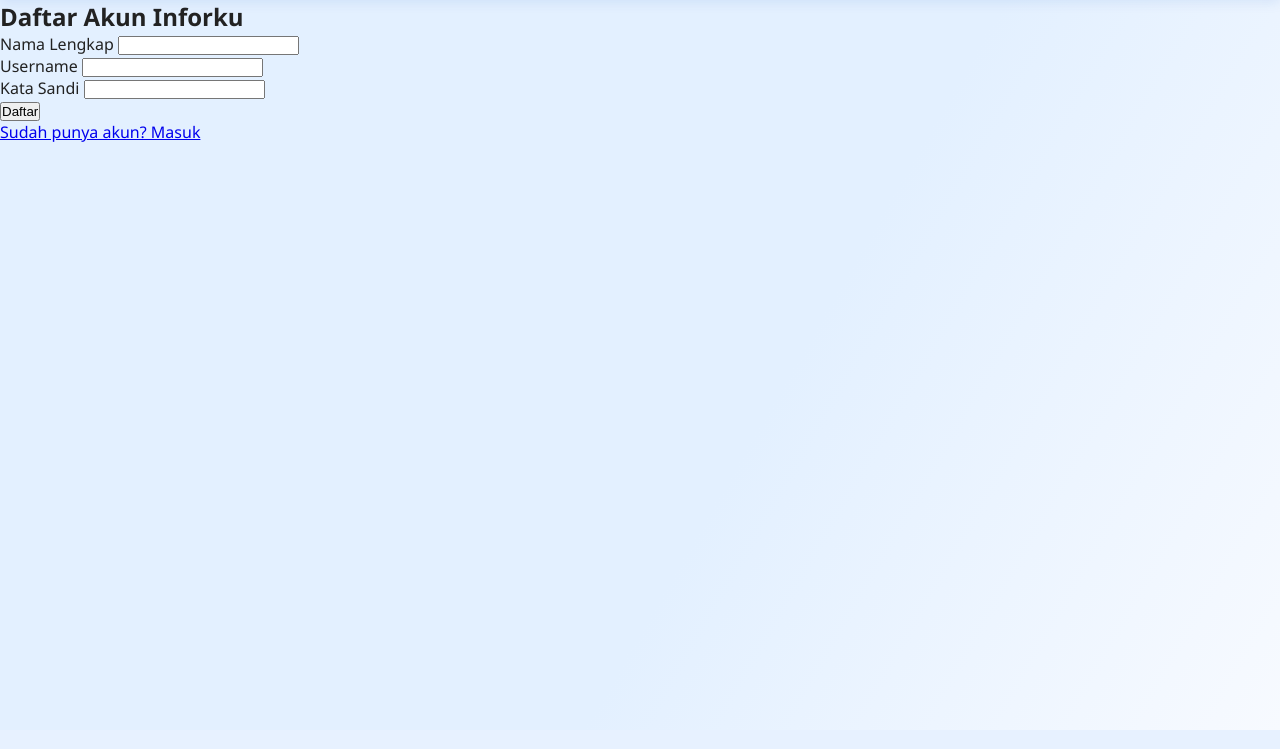
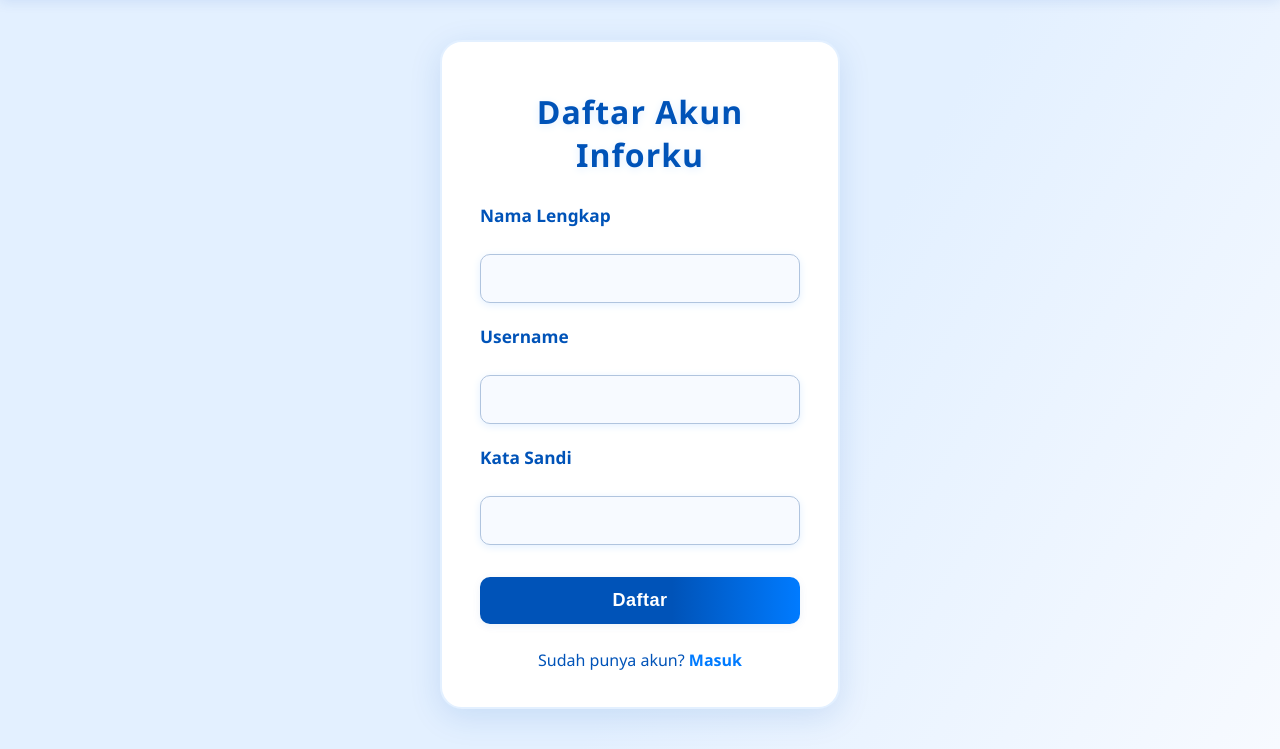
Before and after one commit to Peransss/UAS-Project--OOP-, a Flask app: page /register/ in a window 1280 px wide. Shown: the part 70-819 px from the top of the page. Run offline with Flask 3, Linux system fonts and the light colour scheme.

Commit message:
dah work smua

```diff
--- a/static/styles.css
+++ b/static/styles.css
@@ -674,90 +699,158 @@ body {
   animation: fadeInText 1.2s both;
 }
 
-/* RESPONSIVE DESIGN */
-@media (max-width: 900px) {
-  .fitur-list, .testimoni-list {
-    flex-direction: column;
-    align-items: center;
+/* LOGIN & REGISTER FORM */
+.auth-section {
+  display: flex;
+  justify-content: center;
+  align-items: center;
+  min-height: 80vh;
+  background: none;
+}
+
+.auth-card {
+  background: #fff;
+  border-radius: 22px;
+  box-shadow: 0 8px 32px rgba(0,83,184,0.13);
+  padding: 48px 38px 36px 38px;
+  max-width: 400px;
+  width: 100%;
+  margin: 40px auto;
+  animation: fadeIn 1s;
+  border: 2px solid #e3f0ff;
+}
+
+.auth-card h2 {
+  color: #0053b8;
+  font-size: 2rem;
+  font-weight: 900;
+  margin-bottom: 28px;
+  text-align: center;
+  letter-spacing: 1px;
+  text-shadow: 0 2px 8px #e3f0ff;
+}
+
+.auth-card form {
+  display: flex;
+  flex-direction: column;
+  gap: 20px;
+}
+
+.auth-card label {
+  color: #0053b8;
+  font-weight: 700;
+  margin-bottom: 7px;
+  font-size: 1.08rem;
+}
+
+.auth-card input[type="text"],
+.auth-card input[type="email"],
+.auth-card input[type="password"] {
+  padding: 13px 16px;
+  border-radius: 10px;
+  border: 1.5px solid #b0c4de;
+  font-size: 1.08rem;
+  background: #f7faff;
+  transition: border 0.2s, box-shadow 0.2s;
+  margin-bottom: 2px;
+  box-shadow: 0 2px 8px #e3f0ff;
+}
+
+.auth-card input[type="text"]:focus,
+.auth-card input[type="email"]:focus,
+.auth-card input[type="password"]:focus {
+  border: 2px solid #0053b8;
+  outline: none;
+  box-shadow: 0 2px 16px #b3d1ff;
+}
+
+.auth-card button[type="submit"] {
+  background: linear-gradient(90deg, #0053b8 60%, #007bff 100%);
+  color: #fff;
+  border: none;
+  padding: 13px 0;
+  border-radius: 10px;
+  font-size: 1.13rem;
+  font-weight: 800;
+  cursor: pointer;
+  margin-top: 10px;
+  margin-bottom: 7px;
+  box-shadow: 0 2px 8px rgba(0,83,184,0.08);
+  transition: background 0.2s, transform 0.2s;
+  letter-spacing: 0.5px;
+}
+
+.auth-card button[type="submit"]:hover {
+  background: linear-gradient(90deg, #007bff 60%, #0053b8 100%);
+  transform: translateY(-2px) scale(1.04);
+}
+
+.auth-card .switch-link {
+  text-align: center;
+  margin-top: 18px;
+  font-size: 1rem;
+  color: #0053b8;
+}
+
+.auth-card .switch-link a {
+  color: #007bff;
+  text-decoration: none;
+  font-weight: 700;
+  transition: color 0.2s;
+}
+
+.auth-card .switch-link a:hover {
+  color: #0053b8;
+  text-decoration: underline;
+}
+
+/* Responsive for auth card */
+@media (max-width: 600px) {
+  .auth-card {
+    padding: 24px 8vw;
+    border-radius: 12px;
   }
-  .fitur-card, .testimoni-card {
-    max-width: 95vw;
-  }
-  .navbar {
-    flex-direction: column;
-    height: auto;
-    padding: 12px 8vw;
-    gap: 10px;
-  }
-  .container, .section-box, #komentar {
-    padding: 10px 4vw;
-  }
-  .materi-list, .video-list {
-    flex-direction: column;
-    gap: 10px;
-  }
-  .materi-item, .video-item {
-    min-width: 0;
+  .auth-card h2 {
+    font-size: 1.3rem;
   }
 }
 
-/* Profile & Logout */
-.profile-container {
-  position: relative;
+.buy-btn {
   display: inline-flex;
   align-items: center;
-  font-family: 'Segoe UI', Tahoma, Geneva, Verdana, sans-serif;
+  gap: 8px;
+  background: linear-gradient(90deg, #43e97b 0%, #38f9d7 100%);
+  color: #fff;
+  border: none;
+  padding: 9px 22px;
+  border-radius: 10px;
+  font-size: 1.05rem;
+  font-weight: 800;
+  cursor: pointer;
+  margin: 12px 0 0 0;
+  box-shadow: 0 3px 12px rgba(67,233,123,0.13), 0 1px 4px #b3d1ff;
+  transition: background 0.2s, transform 0.2s, box-shadow 0.2s;
+  letter-spacing: 0.5px;
+  position: relative;
+  overflow: hidden;
+  outline: none;
 }
-.profile-icon {
-  font-size: 1.8rem;
-  cursor: pointer;
+.buy-btn .buy-icon {
+  font-size: 1.2em;
+  margin-right: 5px;
+  filter: drop-shadow(0 1px 2px #b3d1ff);
 }
-.profile-icon:hover {
-  background-color: #357ABD;
+.buy-btn::after {
+  content: "";
+  position: absolute;
+  left: 0; top: 0; right: 0; bottom: 0;
+  background: linear-gradient(120deg,rgba(255,255,255,0.10) 0%,rgba(255,255,255,0.03) 100%);
+  opacity: 0.6;
+  pointer-events: none;
+  border-radius: 10px;
 }
-.profile-details {
-  position: absolute;
-  top: 60px;
-  right: 0;
-  min-width: 180px;
-  padding: 12px 16px;
-  background-color: #fff;
-  color: #333;
-  border-radius: 8px;
-  box-shadow: 0 8px 16px rgba(0,0,0,0.15);
-  opacity: 0;
-  pointer-events: none;
-  transition: opacity 0.3s ease, transform 0.3s ease;
-  z-index: 10;
-  text-align: center;
-  user-select: none;
-  transform: translateY(10px);
+.buy-btn:hover, .buy-btn:focus {
+  background: linear-gradient(90deg, #38f9d7 0%, #43e97b 100%);
+  transform: translateY(-2px) scale(1.03);
+  box-shadow: 0 6px 20px #38f9d7, 0 1px 8px #b3d1ff;
 }
-.profile-container:hover .profile-details {
-  opacity: 1;
-  pointer-events: auto;
-  transform: translateY(0);
-}
-.profile-details p {
-  margin: 6px 0;
-  font-weight: 500;
-  font-size: 0.95rem;
-}
-.logout-btn {
-  padding: 8px 16px;
-  margin-left: 12px;
-  background: #E94E77;
-  color: white;
-  font-weight: 600;
-  font-size: 0.95rem;
-  border-radius: 20px;
-  text-decoration: none;
-  transition: background 0.3s ease;
-  user-select: none;
-  white-space: nowrap;
-  cursor: pointer;
-  flex-shrink: 0;
-}
-.logout-btn:hover {
-  background: #D43D64;
-}
--- a/templates/mulaibelajar.html
+++ b/templates/mulaibelajar.html
@@ -47,8 +47,10 @@
 
 {% if session['role'] == 'Mahasiswa' and is_locked %}
 <div class="locked-logo"></div>
-<form method="POST" action="{{ url_for('buy_course', course_id=matkul[0]) }}">
-  <button type="submit">Beli Course</button>
+<form method="POST" action="{{ url_for('buy_course', course_id=matkul[0]) }}" style="display:inline-block;">
+  <button type="submit" class="buy-btn">
+    <span class="buy-icon">🛒</span> Beli Course
+  </button>
 </form>
 {% endif %}
 
--- a/templates/register.html
+++ b/templates/register.html
@@ -20,25 +20,23 @@
       </div>
     </div>
   </nav>
-  <div class="register-container">
-    <h2>Daftar Akun Inforku</h2>
-    <div class="error-msg" id="registerError"></div>
-    <form action="process" id="registerForm" method="post" autocomplete="off">
-      <div class="form-group">
+  <div class="auth-section">
+    <div class="auth-card">
+      <h2>Daftar Akun Inforku</h2>
+      <div class="error-msg" id="registerError"></div>
+      <form action="process" id="registerForm" method="post" autocomplete="off">
         <label for="regName">Nama Lengkap</label>
         <input type="text" id="regName" name="full_name" required>
-      </div>
-      <div class="form-group">
-        <label for="regEmail">Username</label>
+        <label for="regUsername">Username</label>
         <input type="text" id="regUsername" name="username" required>
-      </div>
-      <div class="form-group">
         <label for="regPassword">Kata Sandi</label>
         <input type="password" id="regPassword" name="password" required>
+        <button type="submit">Daftar</button>
+      </form>
+      <div class="switch-link">
+        Sudah punya akun? <a href="/login">Masuk</a>
       </div>
-      <button type="submit" class="register-btn">Daftar</button>
-    </form>
-    <a href="/login" class="login-link">Sudah punya akun? Masuk</a>
+    </div>
   </div>
   <!-- <script>
     // Simulasi register sederhana (tanpa backend)
```
Also changed, not shown: other parts of static/styles.css (+39 -14 lines), templates/edit_mulaibelajar.html (+40 -0 lines), templates/login.html (+8 -2 lines).
